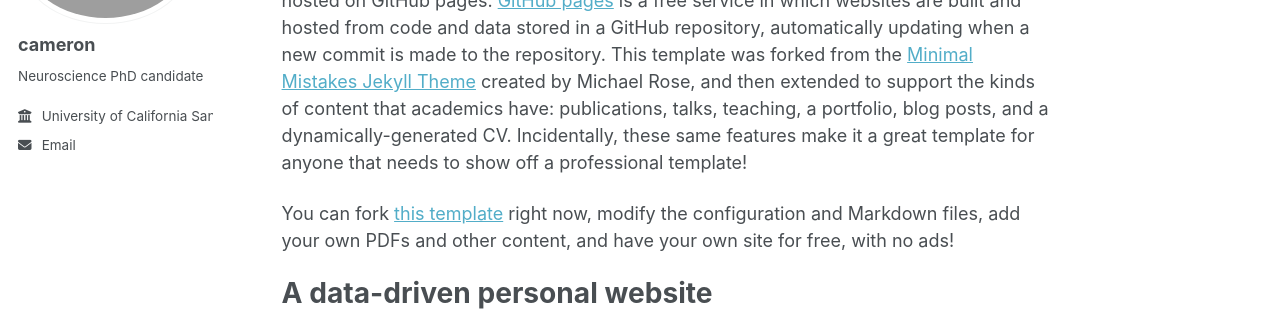
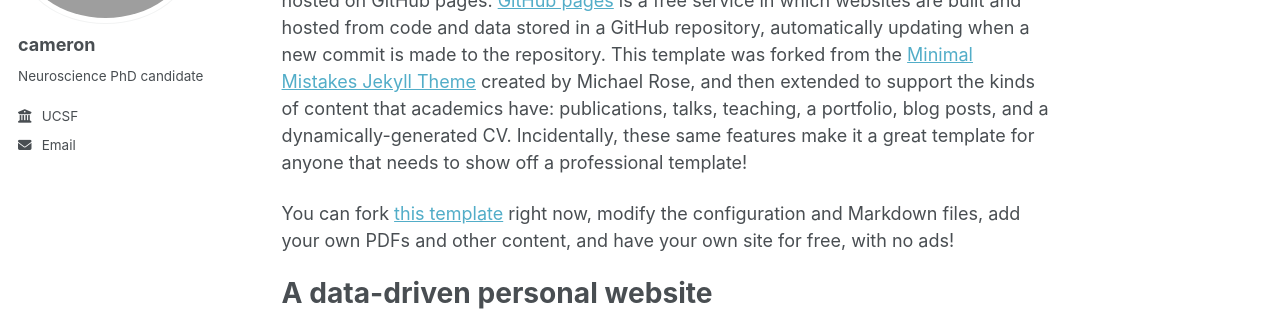
Before and after one commit to camwilhite/camwilhite.github.io, a Jekyll site: the page built from _pages/about.md, in a window 1280 px wide. Shown: the part 209-520 px from the top of the page. Built offline with Jekyll 4.4.1, drawn with Linux system fonts in a browser that asks for light colours; a script that is not in the unit is left out.

Commit message:
Update _config.yml

```diff
--- a/_config.yml
+++ b/_config.yml
@@ -25,7 +25,7 @@ author:
   avatar           : "images/DSC08595-Edit.jpg"
   name             : "cameron"
   bio              : "Neuroscience PhD candidate"
-  employer         : "University of California San Francisco"
+  employer         : "UCSF"
   email            : "camwilhite@gmail.com"
 
   # Academic websites
```
